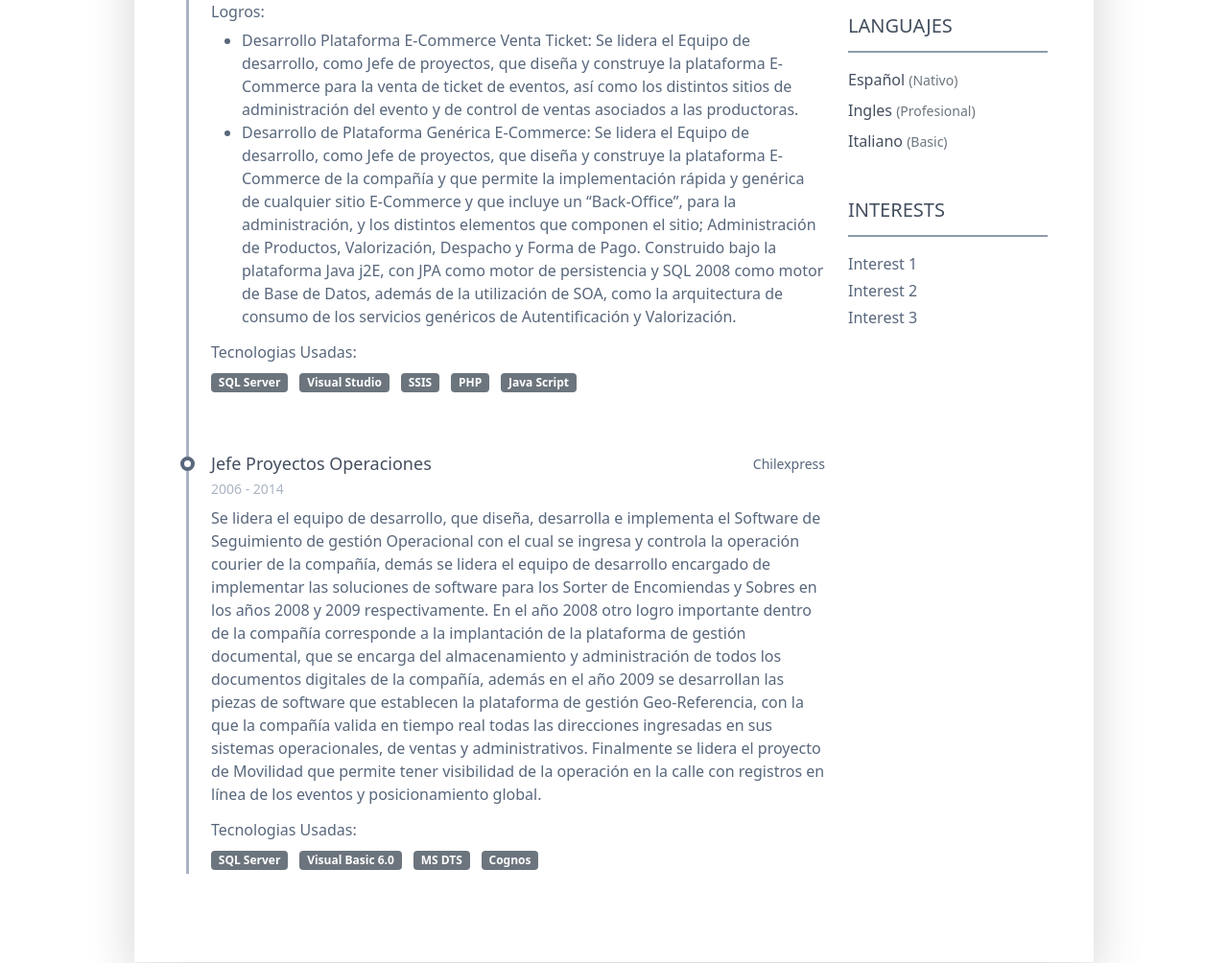
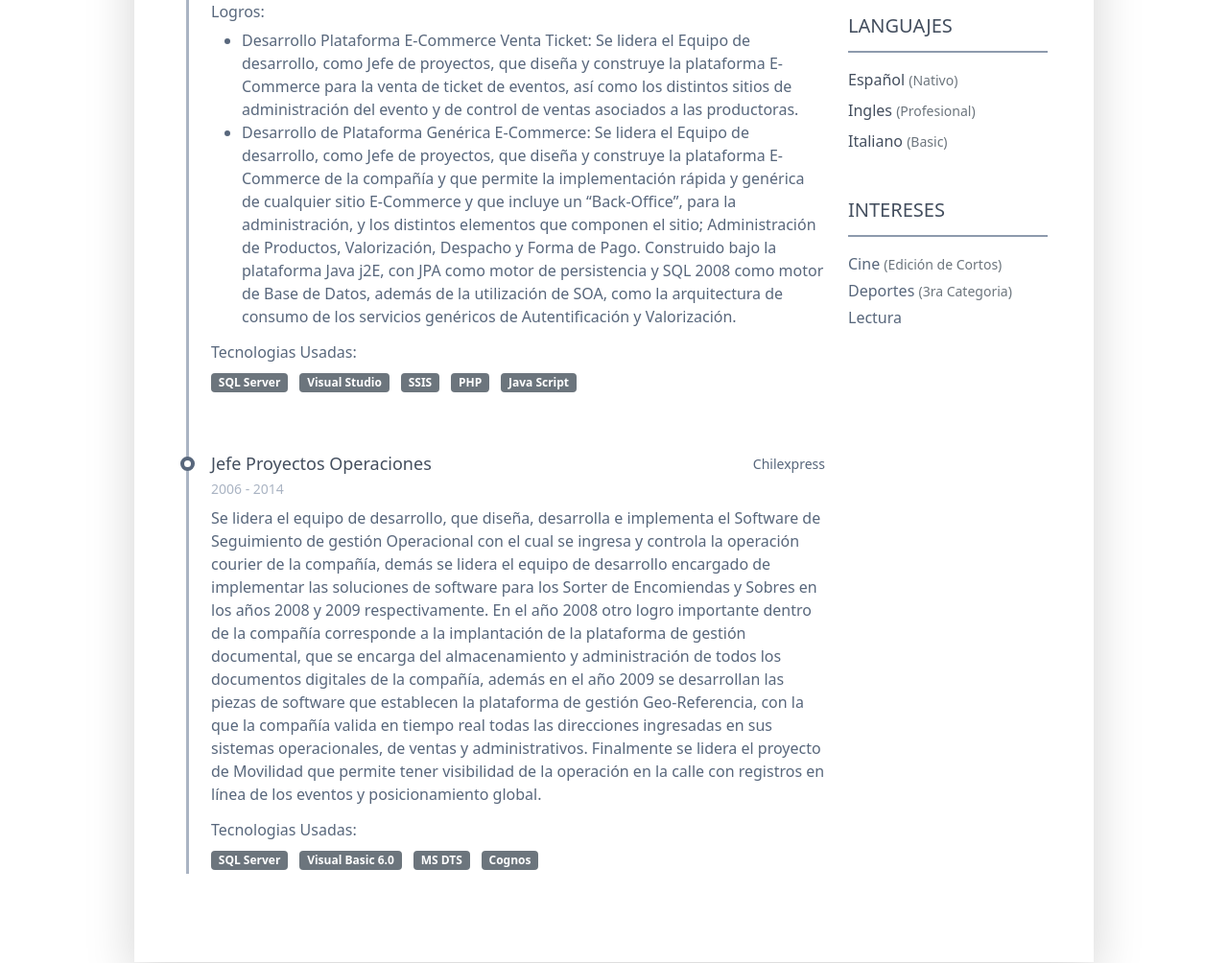
Before and after one commit to yosmelmendez/Curriculum, a plain HTML site: page index.html in a window 1280 px wide. Shown: the part 1824-2828 px from the top of the page at 96% size. Drawn offline with nearby package versions, Linux system fonts and the light colour scheme.

Commit message:
Actualización Intereses

```diff
--- a/index.html
+++ b/index.html
@@ -303,12 +303,12 @@
 						    </div>
 					    </section><!--//language-section-->
 					    <section class="resume-section interests-section mb-5">
-						    <h2 class="resume-section-title text-uppercase font-weight-bold pb-3 mb-3">Interests</h2>
+						    <h2 class="resume-section-title text-uppercase font-weight-bold pb-3 mb-3">Intereses</h2>
 						    <div class="resume-section-content">
 							    <ul class="list-unstyled">
-								    <li class="mb-1">Interest 1</li>
-								    <li class="mb-1">Interest 2</li>
-								    <li class="mb-1">Interest 3</li>
+								    <li class="mb-1">Cine <small class="text-muted font-weight-normal">(Edición de Cortos)</small></li>
+								    <li class="mb-1">Deportes <small class="text-muted font-weight-normal">(3ra Categoria)</small></li>
+								    <li class="mb-1">Lectura</li>
 							    </ul>
 						    </div>
 					    </section><!--//interests-section-->
```
